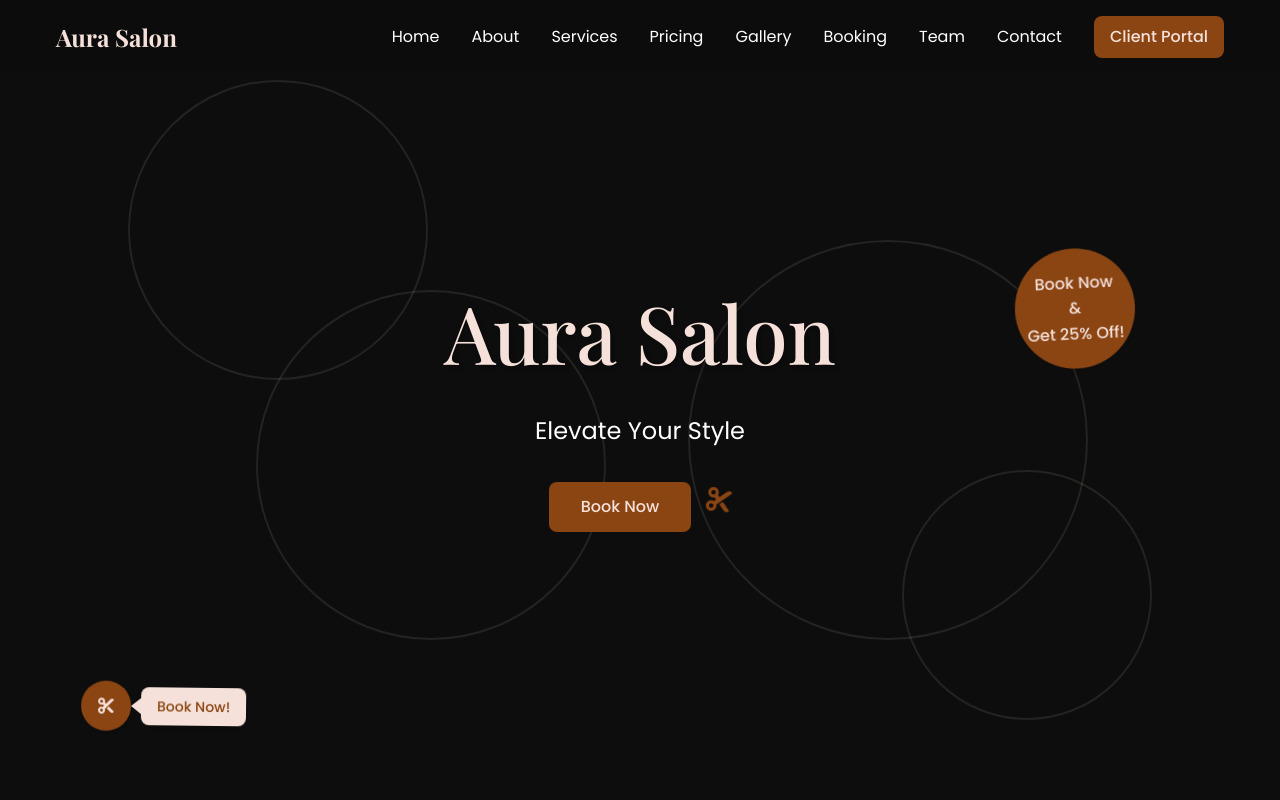
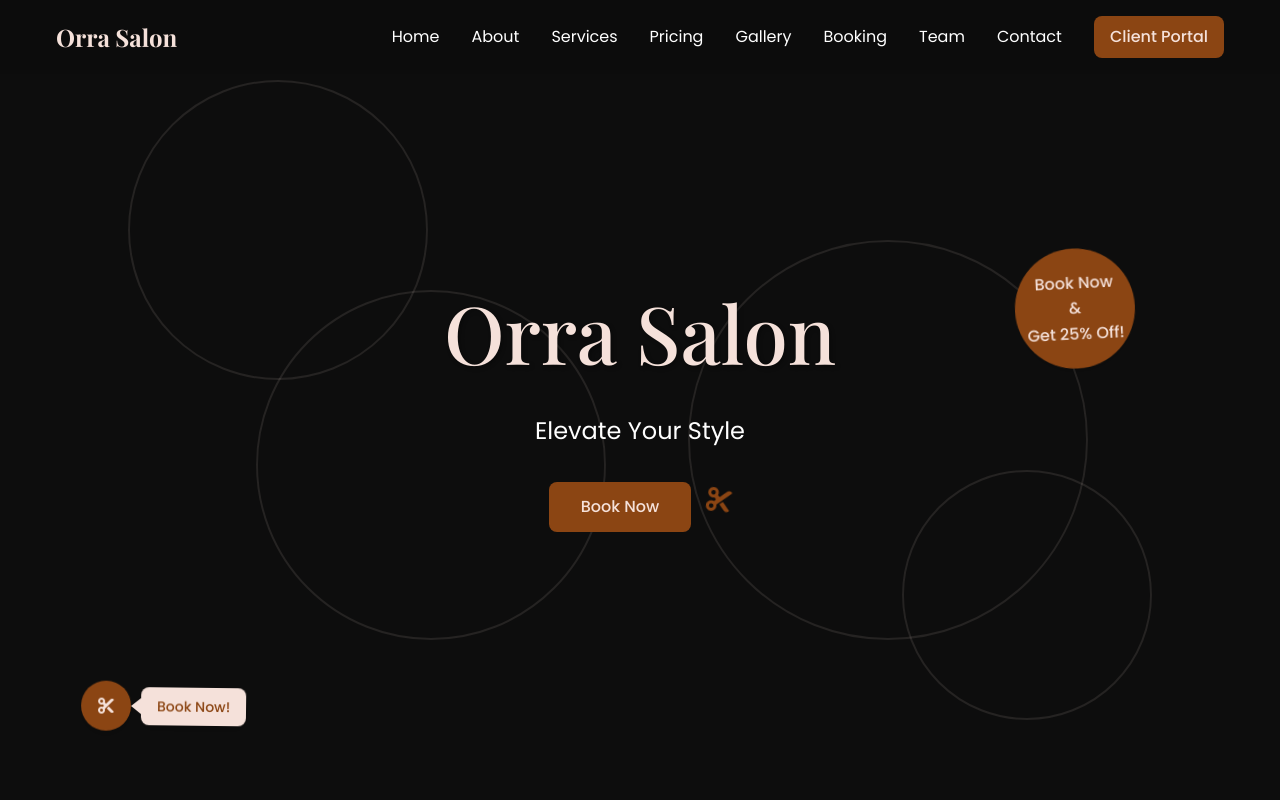
Before and after one commit to Dhruv21812/orra-salon4, a plain HTML site: page index.html in a window 1280 px wide. Shown: the top 800 px of the page. Drawn offline with nearby package versions, Linux system fonts and the light colour scheme; a web font is replaced by a local one.

Commit message:
Update index.html

```diff
--- a/index.html
+++ b/index.html
@@ -3,7 +3,7 @@
 <head>
     <meta charset="UTF-8">
     <meta name="viewport" content="width=device-width, initial-scale=1.0">
-    <title>Aura Salon - Elevate Your Style</title>
+    <title>Orra Salon - Elevate Your Style</title>
     <link rel="stylesheet" href="style.css">
     <link rel="preconnect" href="https://fonts.googleapis.com">
     <link rel="preconnect" href="https://fonts.gstatic.com" crossorigin>
@@ -16,7 +16,7 @@
     <nav class="navbar">
         <div class="container">
             <div class="nav-wrapper">
-                <a href="index.html" class="logo">Aura Salon</a>
+                <a href="index.html" class="logo">Orra Salon</a>
                 <div class="nav-links" id="navLinks">
                     <a href="#" class="nav-link">Home</a>
                     <a href="#about" class="nav-link">About</a>
@@ -45,7 +45,7 @@
         <div class="curved-line cl-4"></div>
 
         <div class="hero-content">
-            <h1 class="hero-title">Aura Salon</h1>
+            <h1 class="hero-title">Orra Salon</h1>
             <p class="hero-subtitle">Elevate Your Style</p>
             <div class="book-now-container">
                 <a href="#booking" class="book-now-btn">Book Now</a>
```
